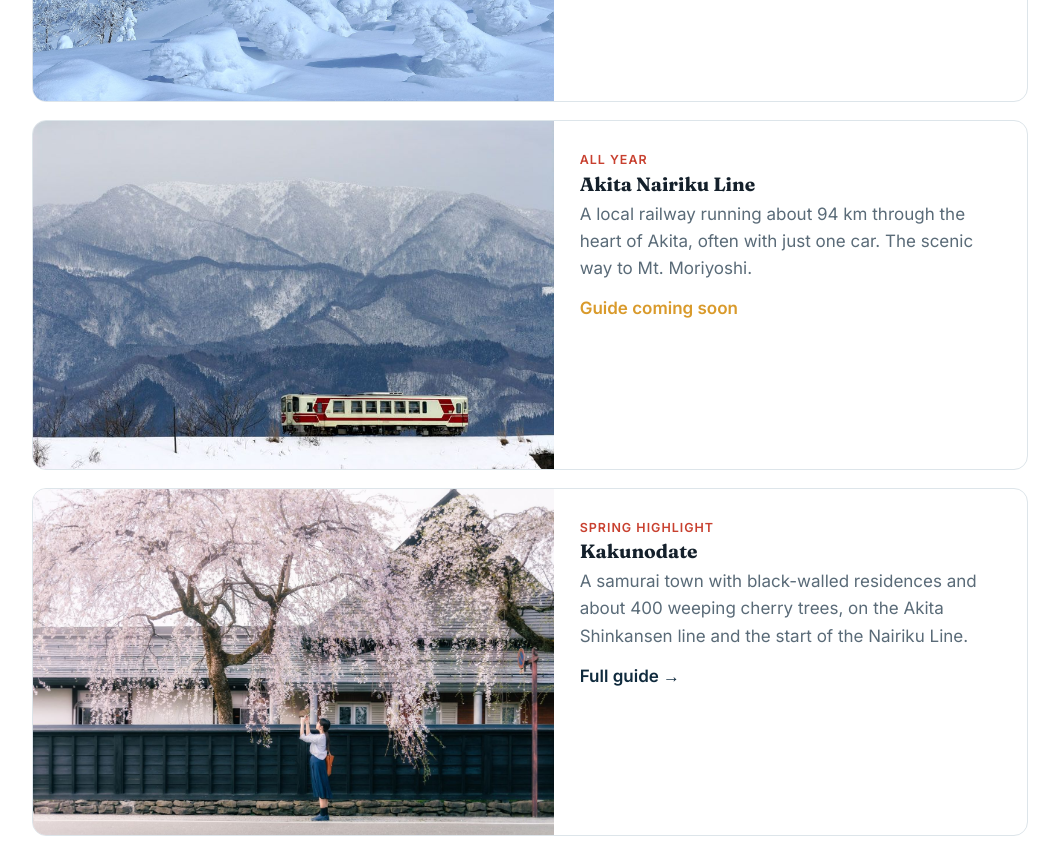
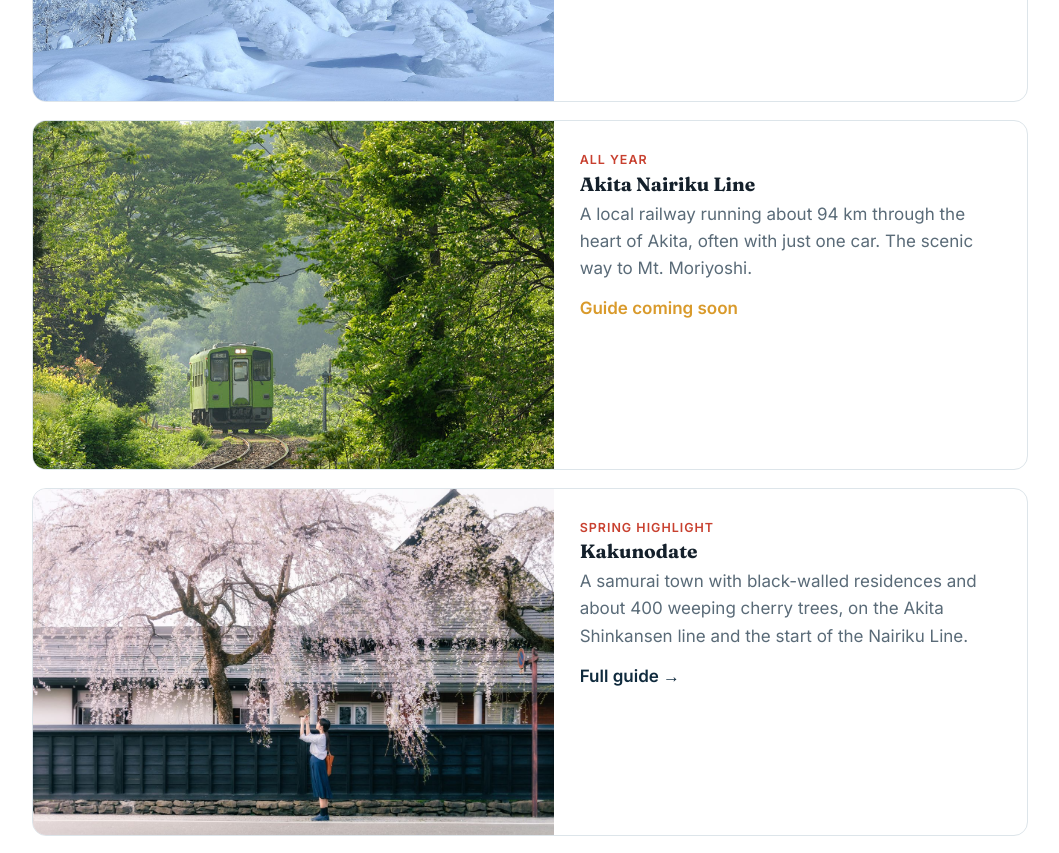
Before and after one commit to masatoamano/discover-akita, a plain HTML site: page index.html in a window 1280 px wide. Shown: the part 1720-2573 px from the top of the page, without its empty margins (110-1169 px from the left). Drawn offline with Linux system fonts and the light colour scheme.

Commit message:
Use a green-forest photo for the Nairiku Line card
The previous photo was snowy, same as the Moriyoshi card right above
it. Swap in a shot of the train passing through green forest so the
Places section reads as different seasons at a glance.

Co-Authored-By: Claude Sonnet 5 <noreply@anthropic.com>
Claude-Session: https://claude.ai/code/session_0186jfykwdhqm2frZ1zJZmuD

```diff
--- a/index.html
+++ b/index.html
@@ -56,7 +56,7 @@
       <div class="body"><span class="tag">Winter highlight</span><h3>Mt. Moriyoshi</h3><p>One of Japan’s three great snow-monster sites, without the crowds. A 3,473 m gondola carries you nonstop almost to the summit.</p><span class="more">Full guide →</span></div>
     </a>
     <div class="place">
-      <img src="img/nairiku.jpg" alt="Akita Nairiku Line train below snowy mountains">
+      <img src="img/nairiku_green.jpg" alt="A one-car Akita Nairiku Line train passing through a green forest">
       <div class="body"><span class="tag">All year</span><h3>Akita Nairiku Line</h3><p>A local railway running about 94 km through the heart of Akita, often with just one car. The scenic way to Mt. Moriyoshi.</p><span class="more" style="color:var(--gold)">Guide coming soon</span></div>
     </div>
     <a class="place" href="kakunodate.html">
```
Also changed, not shown: img/nairiku.jpg (deleted), img/nairiku_green.jpg (added).
